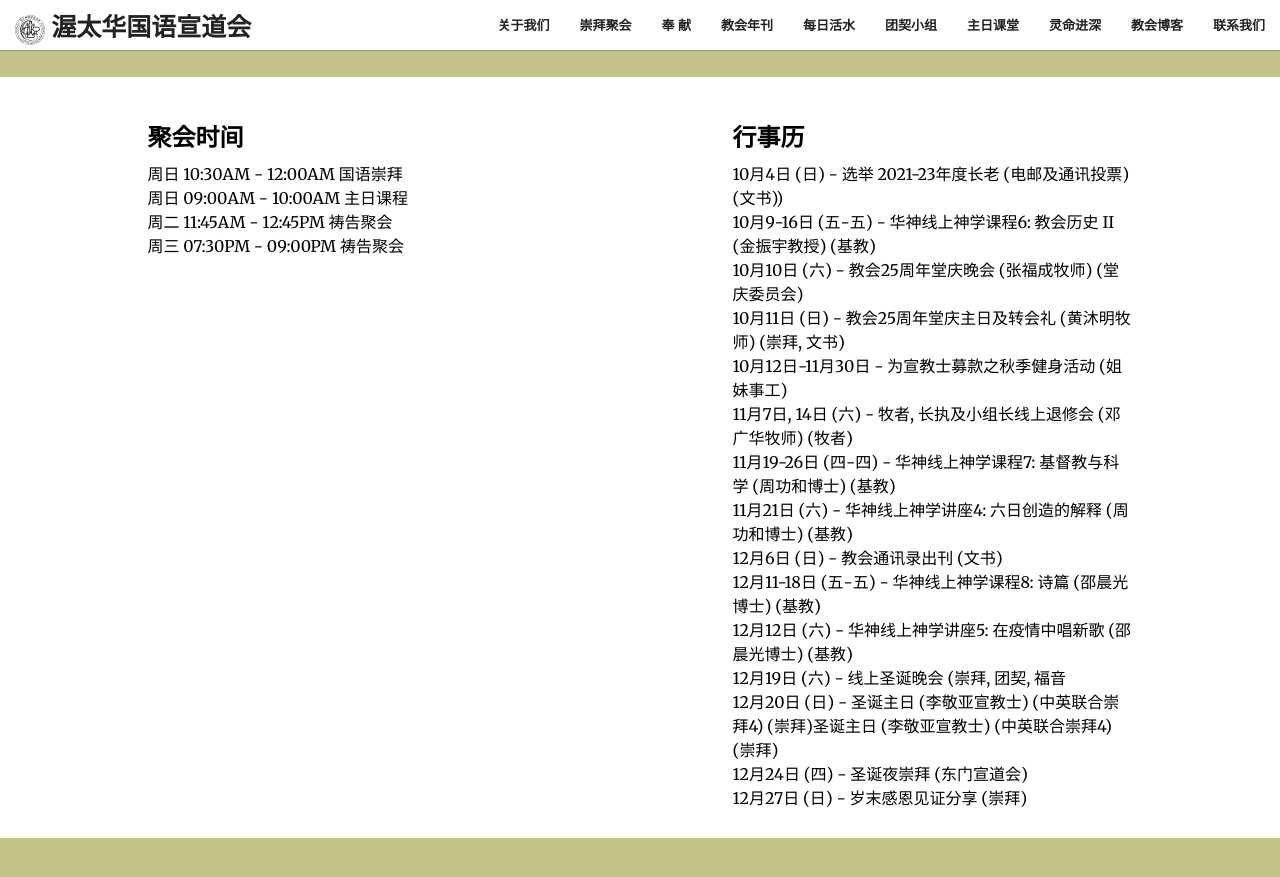
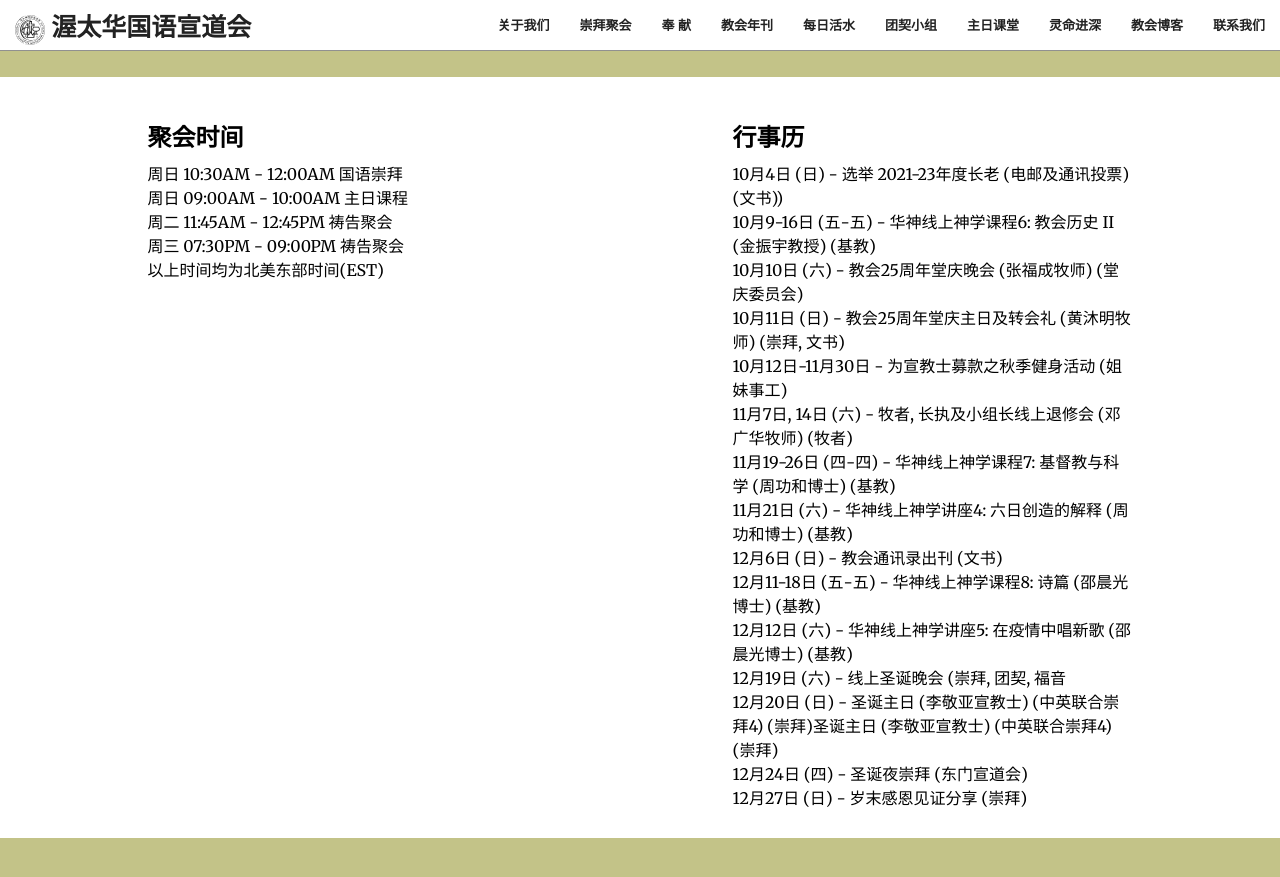
Before and after one commit to JonasYow/ottawaomac, a Jekyll site: the page built from index.html, in a window 1280 px wide and 900 px high, scrolled down 3398 px. Shown: the top 877 px of the window. Built offline with Jekyll 4.4.1, drawn with Linux system fonts in a browser that asks for light colours; some web fonts are replaced.

Commit message:
Added EST description

```diff
--- a/_includes/events.html
+++ b/_includes/events.html
@@ -8,6 +8,7 @@
                     <p>周日 09:00AM - 10:00AM 主日课程</p>
                     <p>周二 11:45AM - 12:45PM 祷告聚会</p>
                     <p>周三 07:30PM - 09:00PM 祷告聚会</p>
+                    <p>以上时间均为北美东部时间(EST)</p>
                 </div>
             </div>
             <div class="col-lg-6 col-md-6 text-center">
```
